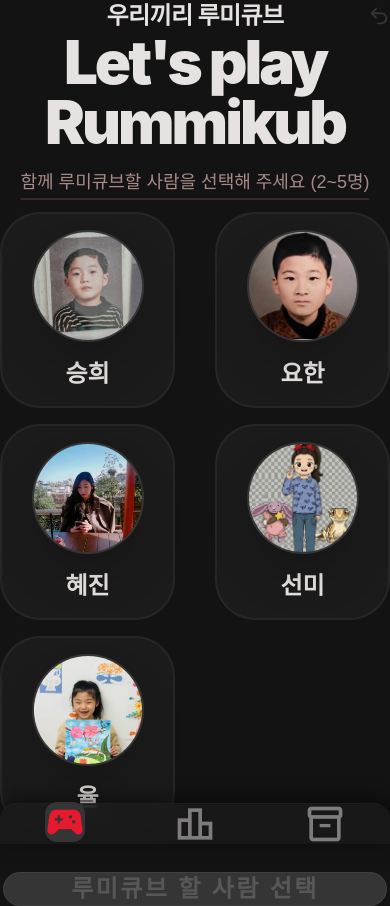
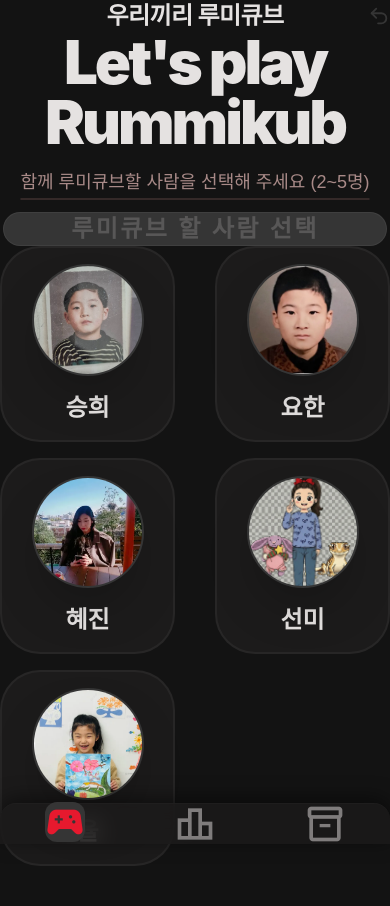
Before and after one commit to allbonykm/rummikub, a React (Vite) app: page / in a window 390 px wide. Built offline with nearby package versions, Linux system fonts and the light colour scheme; no server answers; a web font is replaced by a local one.

Commit message:
fix(UI): 모바일 스크롤 이슈 방지를 위한 시작 버튼 위치 상위 이동

```diff
--- a/src/components/Arena/PlayerSelection.jsx
+++ b/src/components/Arena/PlayerSelection.jsx
@@ -7,7 +7,7 @@
  */
 export default function PlayerSelection({ selectedIds, onToggle, onStart }) {
   return (
-    <div className="flex flex-col items-center justify-center min-h-[80vh] px-6 pt-20 pb-40 text-center">
+    <div className="flex flex-col items-center w-full min-h-screen px-6 pt-24 pb-48 text-center">
       <motion.div
         initial={{ scale: 0.9, opacity: 0 }}
         animate={{ scale: 1, opacity: 1 }}
@@ -16,6 +16,21 @@
         <div style={{ marginBottom: '16px' }}>
           <h2 className="text-6xl font-black font-headline text-on-background tracking-tighter" style={{ marginBottom: '16px' }}>Let's play Rummikub</h2>
           <p className="text-on-surface-variant text-lg font-medium opacity-70 decoration-primary/20 underline-offset-10 underline decoration-2">함께 루미큐브할 사람을 선택해 주세요 (2~5명)</p>
+        </div>
+
+        <div className="w-full flex justify-center mb-10 mt-6">
+          <motion.button
+            disabled={selectedIds.length < 2}
+            onClick={onStart}
+            whileHover={{ scale: 1.05 }}
+            whileTap={{ scale: 0.98 }}
+            className={`w-full max-w-sm px-6 py-5 rounded-full font-black text-2xl tracking-[0.1em] transition-all shadow-[0_20px_50px_rgba(0,0,0,0.3)] ${selectedIds.length >= 2
+              ? 'bg-gradient-to-r from-primary-container to-[#930016] text-white ring-4 ring-primary-container/20'
+              : 'bg-surface-container-highest text-on-surface/20 cursor-not-allowed shadow-none border border-white/5'
+              }`}
+          >
+            {selectedIds.length >= 2 ? `루미큐브 시작 (${selectedIds.length}명)` : '루미큐브 할 사람 선택'}
+          </motion.button>
         </div>
 
         <div className="grid grid-cols-2 md:grid-cols-3" style={{ rowGap: '16px', columnGap: '40px', marginBottom: '40px' }}>
@@ -63,18 +78,7 @@
           })}
         </div>
 
-        <motion.button
-          disabled={selectedIds.length < 2}
-          onClick={onStart}
-          whileHover={{ scale: 1.05 }}
-          whileTap={{ scale: 0.98 }}
-          className={`w-full max-w-sm py-7 rounded-full font-black text-2xl tracking-[0.1em] transition-all shadow-[0_20px_60px_rgba(0,0,0,0.4)] ${selectedIds.length >= 2
-            ? 'bg-gradient-to-r from-primary-container to-[#930016] text-white'
-            : 'bg-surface-container-highest text-on-surface/20 cursor-not-allowed shadow-none border border-white/5'
-            }`}
-        >
-          {selectedIds.length >= 2 ? `루미큐브 시작 (${selectedIds.length}명)` : '루미큐브 할 사람 선택'}
-        </motion.button>
+
       </motion.div>
     </div>
   );
```
